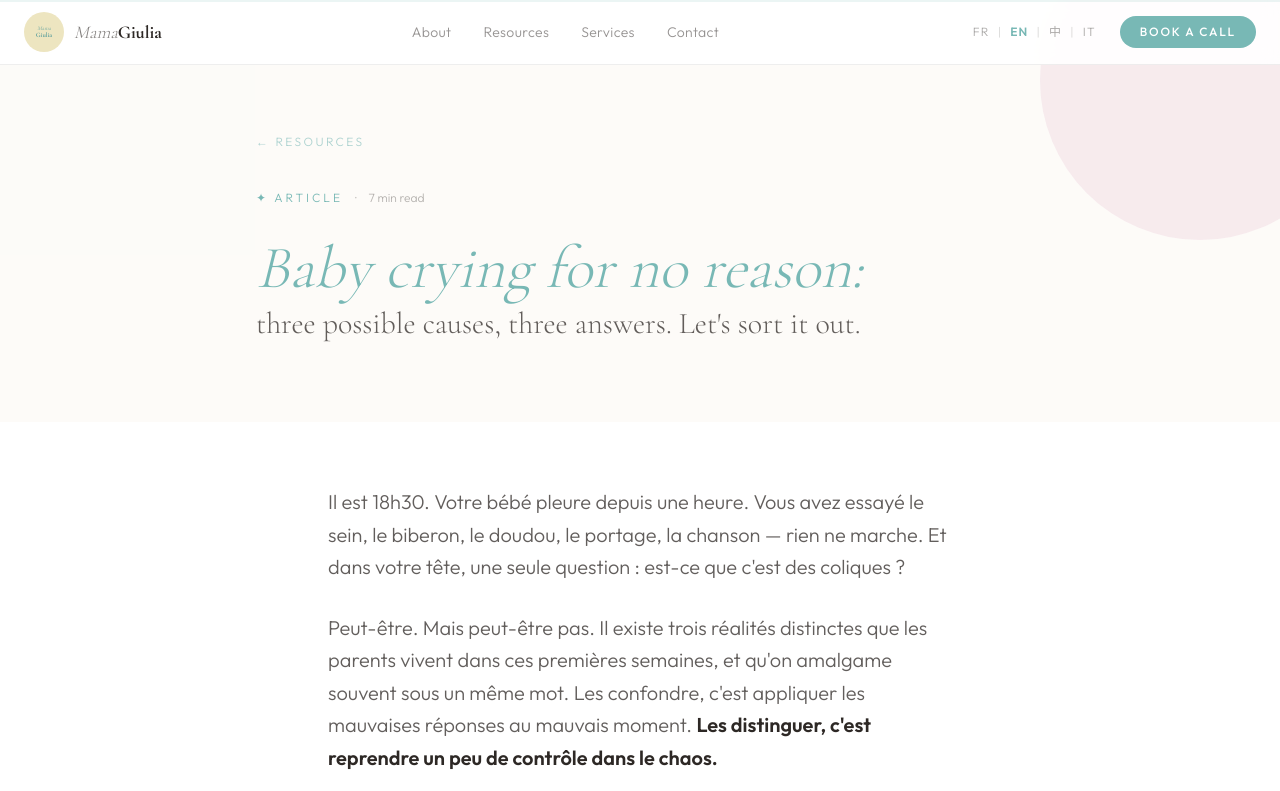
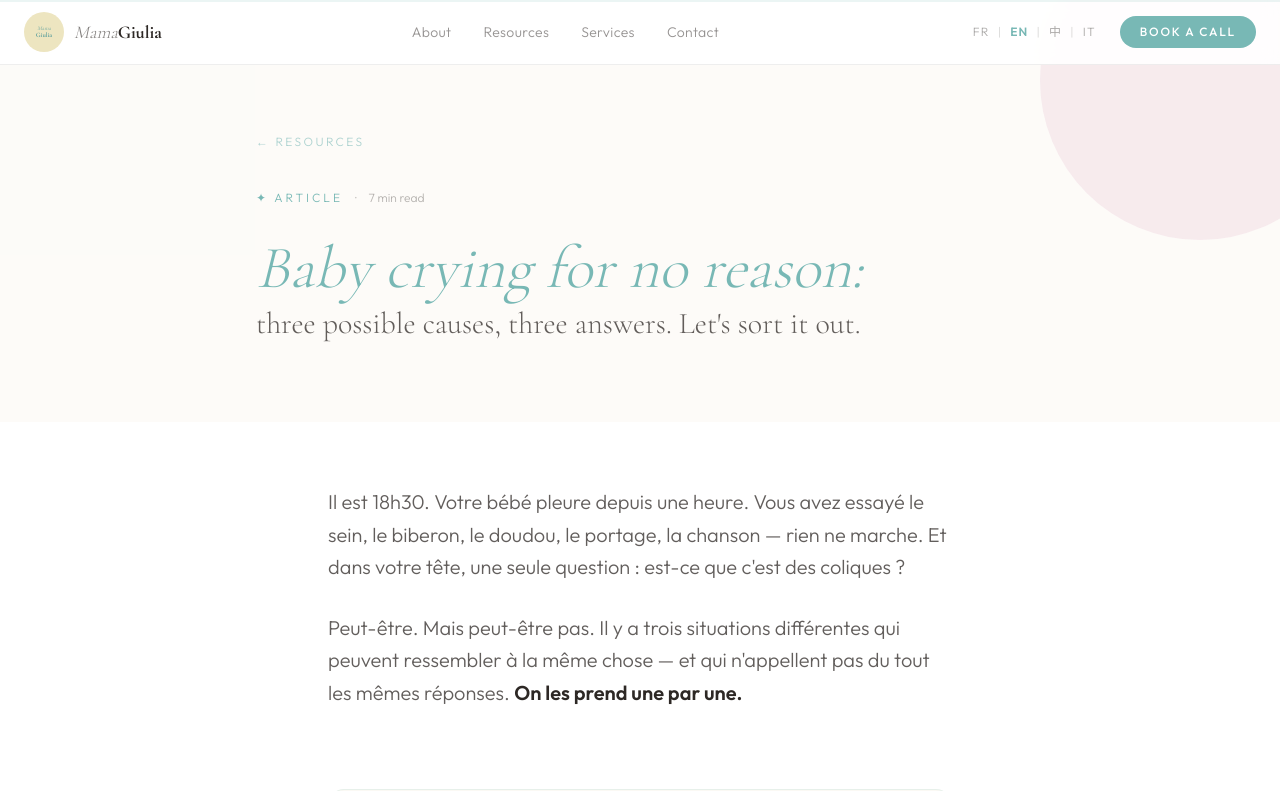
Before and after one commit to mamagiulia9-sudo/maman-giulia, a Next.js app in the folder site/: page /en/articles/coliques-sorcier-deuxieme-soir in a window 1280 px wide. Shown: the top 791 px of the page. Built offline with nearby package versions, Linux system fonts and the light colour scheme.

Commit message:
Article 2 : intro recentrée sur résoudre cas par cas

```diff
--- a/site/content/articles.ts
+++ b/site/content/articles.ts
@@ -98,7 +98,7 @@ const coliques: Article = {
   },
   blocks: [
     { type: 'intro', text: "Il est 18h30. Votre bébé pleure depuis une heure. Vous avez essayé le sein, le biberon, le doudou, le portage, la chanson — rien ne marche. Et dans votre tête, une seule question : est-ce que c'est des coliques ?" },
-    { type: 'intro', text: "Peut-être. Mais peut-être pas. Il existe trois réalités distinctes que les parents vivent dans ces premières semaines, et qu'on amalgame souvent sous un même mot. Les confondre, c'est appliquer les mauvaises réponses au mauvais moment. **Les distinguer, c'est reprendre un peu de contrôle dans le chaos.**" },
+    { type: 'intro', text: "Peut-être. Mais peut-être pas. Il y a trois situations différentes qui peuvent ressembler à la même chose — et qui n'appellent pas du tout les mêmes réponses. **On les prend une par une.**" },
     { type: 'part-header', text: 'Pour comprendre' },
     {
       type: 'expandable-group',
```
